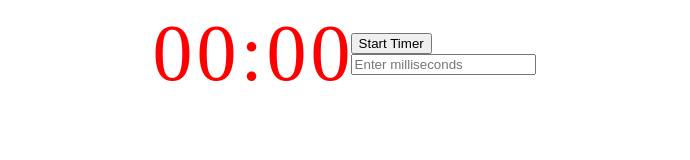
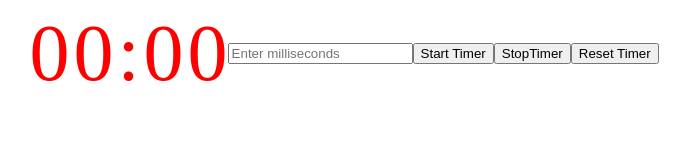
Before and after one commit to bloominstituteoftechnology/DOM-I, a plain HTML site: page digital_timer/index.html in a window 1280 px wide. Both pictures are taken after a click on the button "Start Timer". Shown: the whole page, without its empty margins (296-986 px from the left). Drawn offline with Linux system fonts and the light colour scheme.

Commit message:
Victor / Andrew -stop/start/reset

```diff
--- a/digital_timer/index.html
+++ b/digital_timer/index.html
@@ -12,11 +12,19 @@
       <div class="digit" id="msHundreds">-</div>
       <div class="digit" id="msTens">-</div>
     </div>
+    <div>
+        <form>
+	<input class="enter-ms" type="text" placeholder="Enter milliseconds"/>
+      </form>
+    </div>
     <div class="start">
       <button class="start-button">Start Timer</button>
-      <form>
-	<input class="enter-ms" type="text" placeholder="Enter milliseconds" />
-      </form>
+    </div>
+    <div class="stop">
+      <button class="stop-button">StopTimer</button>
+    </div>
+    <div class="reset">
+      <button class="reset-button">Reset Timer</button>
     </div>
     <script src="index.js"></script>
   </body>
--- a/digital_timer/index.js
+++ b/digital_timer/index.js
@@ -4,13 +4,23 @@ const msHundreds  = document.querySelector('#msHundreds')
 const msTens      = document.querySelector('#msTens')
 const digits      = document.querySelector('.digits')
 const startButton = document.querySelector('.start-button')
+const stopButton = document.querySelector('.stop-button')
+const resetButton = document.querySelector('.reset-button')
 const enterMs = document.querySelector('.enter-ms')
 
-secondTens.innerHTML = '0'
-secondOnes.innerHTML = '0'
-msHundreds.innerHTML = '0'
-msTens.innerHTML     = '0'
 
+const reset = () => {
+    secondTens.innerHTML = '0'
+    secondOnes.innerHTML = '0'
+    msHundreds.innerHTML = '0'
+    msTens.innerHTML     = '0'
+    digits.style.color = 'black';
+
+}
+
+reset();
+
+let timer;
 
 let counter = 0
 
@@ -18,7 +28,7 @@ const incrementString = str => (Number(str) + 1).toString()
 
 function createTimer(stopTime) {
 
-  const interval = setInterval(() => {
+   timer = setInterval(() => {
     counter = counter + 10;
 
     if (counter % 10 === 0) {
@@ -42,12 +52,22 @@ function createTimer(stopTime) {
   }, 10)
 
   setTimeout(() => {
-    clearTimeout(interval);
+    clearTimeout(timer);
     digits.style.color = 'red';
   }, stopTime);
 }
 
 startButton.addEventListener('click', (event) => {
-  let ms = enterMs.value
-  createTimer(ms)
+  let ms = enterMs.value;
+  createTimer(ms);
 })
+
+stopButton.addEventListener('click', (event) => {
+    clearTimeout(timer);
+
+})
+
+resetButton.addEventListener('click', (event) => {
+    reset();
+//    clearTimeout(timer);
+})
```
